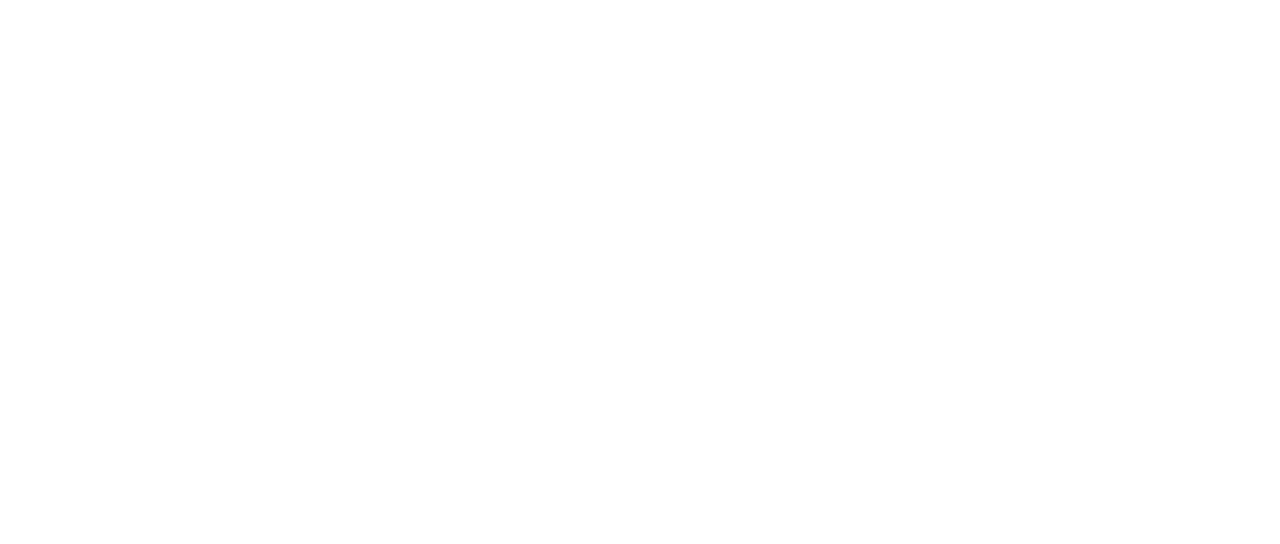
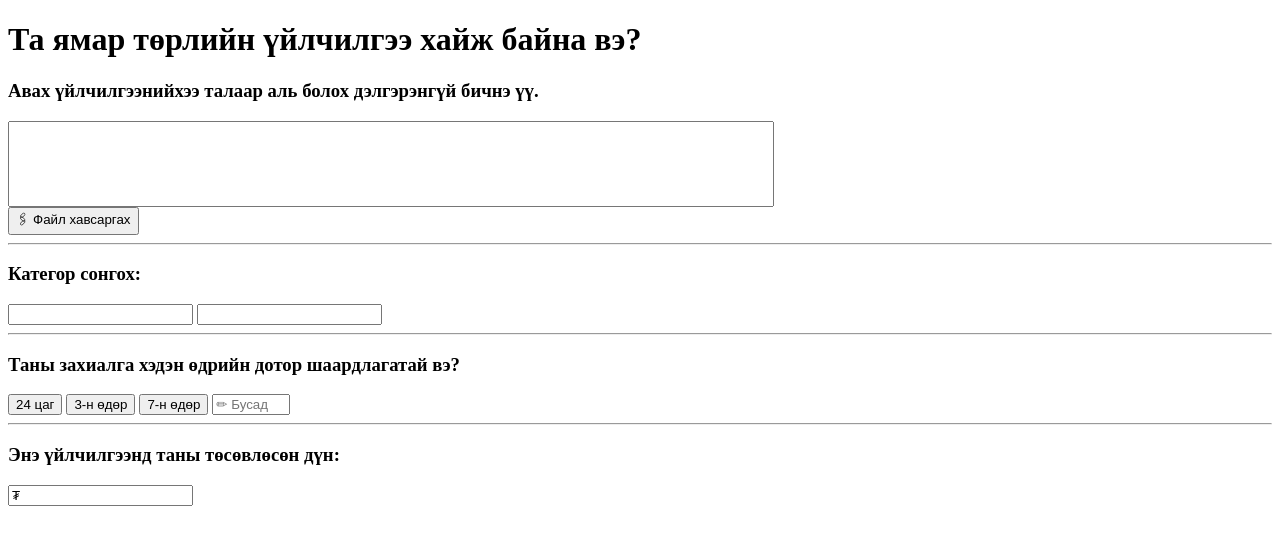
Before and after one commit to xan5h33/xan5h33.github.io, a plain HTML site: page request.html in a window 1280 px wide. Drawn offline with Linux system fonts and the light colour scheme.

Commit message:
Innitial commit

```diff
--- a/request.html
+++ b/request.html
@@ -7,6 +7,33 @@
 	<link rel="stylesheet" href="style.css">
 </head>
 <body>
-
+	<div class="wrapper">
+		<h1>Та ямар төрлийн үйлчилгээ хайж байна вэ?</h1>
+		<h3>Авах үйлчилгээнийхээ талаар аль болох дэлгэрэнгүй бичнэ үү.</h3>
+		<input type="text" name="service" style="width: 60%;height: 80px">
+		<br>
+		<input type="submit" name="upload" value="🖇 Файл хавсаргах">
+		<hr>
+		<h3>Категор сонгох:</h3>
+		<input type=text list=combo1>
+			<datalist id=combo1 >
+   				<option> test1
+   				<option> test2
+			</datalist>
+			<input type=text list=combo2>
+			<datalist id=combo2 >
+   				<option> test3
+   				<option> test4
+			</datalist>
+		<hr>
+		<h3>Таны захиалга хэдэн өдрийн дотор шаардлагатай вэ?</h3>
+		<input type="submit" name="24" value="24 цаг">
+		<input type="submit" name="3" value="3-н өдөр">
+		<input type="submit" name="7" value="7-н өдөр">
+		<input type="text" name="others" placeholder="✏ Бусад" style="width: 70px">
+		<hr>
+		<h3>Энэ үйлчилгээнд таны төсөвлөсөн дүн:</h3>
+		<input type="text" name="" value="₮">
+	</div>
 </body>
 </html>
```
